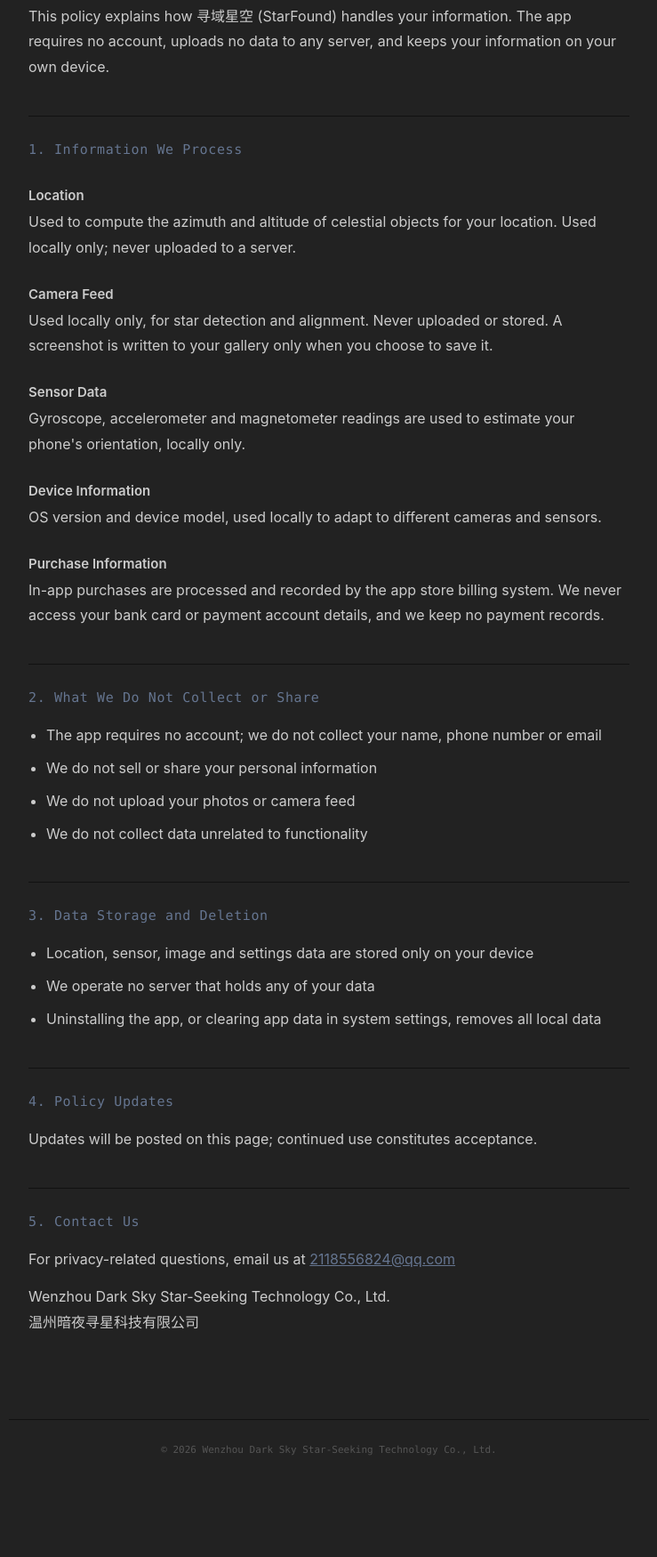
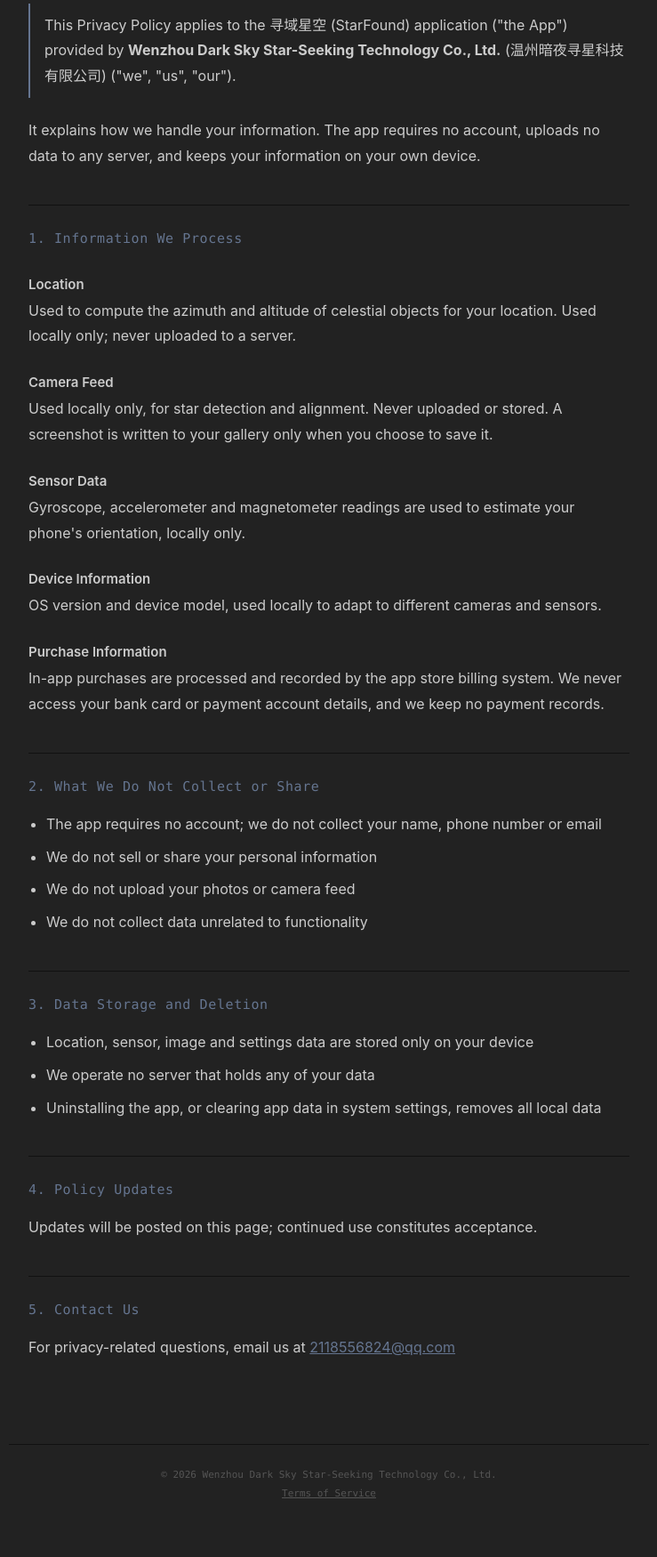
Before and after one commit to visualobservation/starfound, a plain HTML site: page privacy.html in a window 1280 px wide. Shown: the part 196-1946 px from the top of the page at 89% size, without its empty margins (270-1009 px from the left). Before the commit the page ends 1897 px from the top, so only its background shows below. Drawn offline with Linux system fonts and the light colour scheme.

Commit message:
Update privacy.html

```diff
--- a/privacy.html
+++ b/privacy.html
@@ -25,6 +25,7 @@
     font-family:ui-monospace,SFMono-Regular,Menlo,Consolas,monospace;
     font-size:15px; letter-spacing:.08em; color:var(--accent); margin:0;
   }
+  header .brand a{color:inherit; text-decoration:none}
   main{max-width:720px; margin:0 auto; padding:40px 22px 80px}
   h1{
     font-family:ui-monospace,SFMono-Regular,Menlo,Consolas,monospace;
@@ -35,7 +36,10 @@
     font-family:ui-monospace,SFMono-Regular,Menlo,Consolas,monospace;
     font-size:12px; color:var(--dim); margin:0 0 28px;
   }
-  .lede{margin:0 0 8px}
+  .entity{
+    border-left:2px solid var(--accent); padding:10px 0 10px 16px;
+    margin:0 0 22px; color:var(--text);
+  }
   h2{
     font-family:ui-monospace,SFMono-Regular,Menlo,Consolas,monospace;
     font-size:15px; font-weight:400; letter-spacing:.04em; color:var(--accent);
@@ -52,19 +56,22 @@
     font-family:ui-monospace,SFMono-Regular,Menlo,Consolas,monospace;
     font-size:11px; line-height:1.9; text-align:center;
   }
+  footer a{color:var(--dim)}
 </style>
 </head>
 <body>
 
 <header>
-  <p class="brand">StarFound &nbsp;寻域星空</p>
+  <p class="brand"><a href="./">StarFound &nbsp;寻域星空</a></p>
 </header>
 
 <main>
   <h1>Privacy Policy</h1>
   <p class="updated">Last updated: July 28, 2026</p>
 
-  <p class="lede">This policy explains how 寻域星空 (StarFound) handles your information. The app requires no account, uploads no data to any server, and keeps your information on your own device.</p>
+  <p class="entity">This Privacy Policy applies to the 寻域星空 (StarFound) application ("the App") provided by <strong>Wenzhou Dark Sky Star-Seeking Technology Co., Ltd.</strong> (温州暗夜寻星科技有限公司) ("we", "us", "our").</p>
+
+  <p>It explains how we handle your information. The app requires no account, uploads no data to any server, and keeps your information on your own device.</p>
 
   <h2>1. Information We Process</h2>
 
@@ -103,11 +110,11 @@
 
   <h2>5. Contact Us</h2>
   <p>For privacy-related questions, email us at <a href="mailto:2118556824@qq.com">2118556824@qq.com</a></p>
-  <p>Wenzhou Dark Sky Star-Seeking Technology Co., Ltd.<br>温州暗夜寻星科技有限公司</p>
 </main>
 
 <footer>
-  © 2026 Wenzhou Dark Sky Star-Seeking Technology Co., Ltd.
+  © 2026 Wenzhou Dark Sky Star-Seeking Technology Co., Ltd.<br>
+  <a href="./terms.html">Terms of Service</a>
 </footer>
 
 </body>
```
